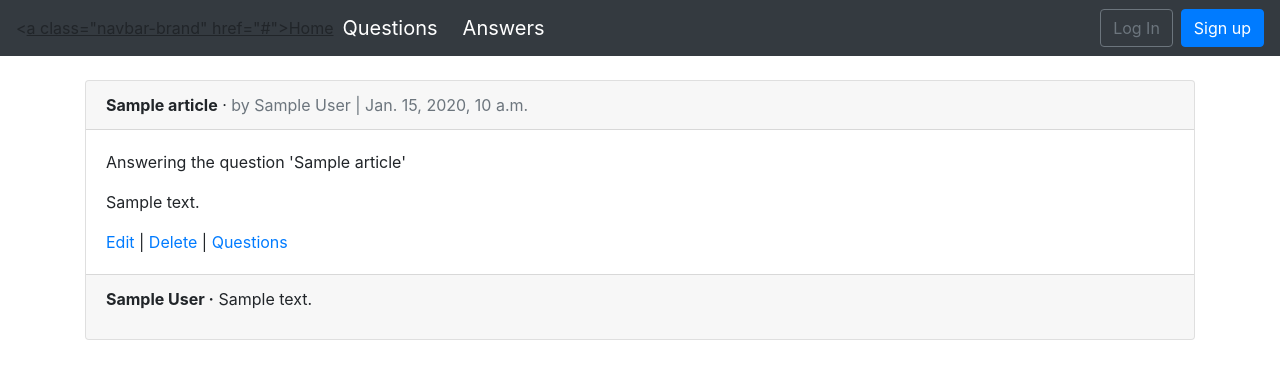
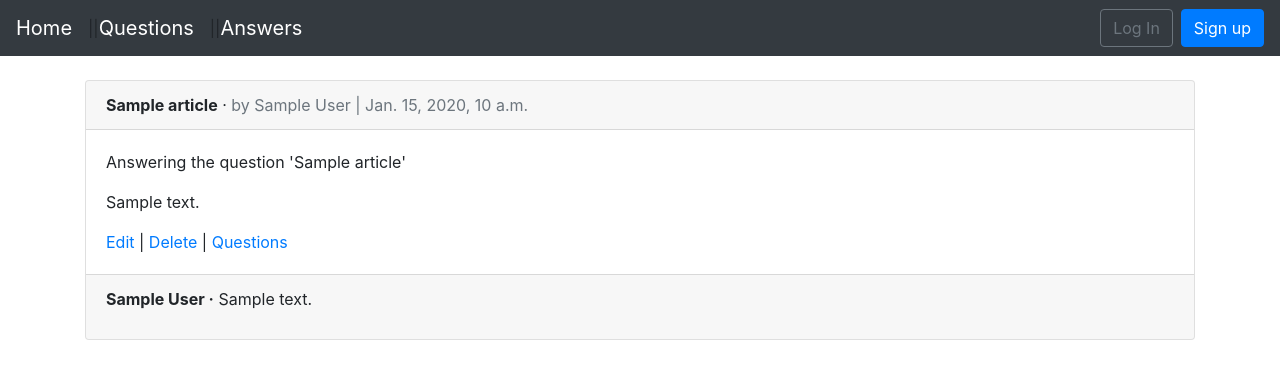
Before and after one commit to suryanshtokas/questiondjangoweb, a Django app: template templates/answers_list.html in a window 1280 px wide. Shown: the top 379 px of the page. Run offline with Django 3.2, Linux system fonts and the light colour scheme; the template is opened without the code that fills it: most values are stand-ins (such as "Sample title", 1, 10 or a date in 2020); some libraries are stand-ins or nearby versions.

Commit message:
Fixing errors

```diff
--- a/templates/base.html
+++ b/templates/base.html
@@ -12,13 +12,13 @@
   </head>
   <body>
     <nav class="navbar navbar-expand-md navbar-dark bg-dark mb-4">
-      <<u>a class="navbar-brand" href="{% url 'home' %}">Home</a></u>&nbsp;&nbsp;
-      <u></u><a class="navbar-brand" href="{% url 'article_list' %}">Questions</a></u>&nbsp;&nbsp;
-      <u></u><a class="navbar-brand" href="{% url 'answer_list' %}">Answers</a></u>
+      <u><a class="navbar-brand" href="{% url 'home' %}">Home</a></u>||
+      <u><a class="navbar-brand" href="{% url 'article_list' %}">Questions</a></u>||
+      <u><a class="navbar-brand" href="{% url 'answer_list' %}">Answers</a></u>
       {% if user.is_authenticated %}
         <ul class="navbar-nav mr-auto">
-          <li class="nav-item"><a href="{% url 'article_new' %}">+ New Question  </a></li>
-          <li class="nav-item"><a href="{% url 'answer_new' %}">&nbsp; &nbsp;+ New Answer</a></li>
+          <li class="nav-item"><a href="{% url 'article_new' %}">+ New Question  </a></li>&nbsp; &nbsp;
+          <li class="nav-item"><a href="{% url 'answer_new' %}">+ New Answer</a></li>
         </ul>
       {% endif %}
       <button class="navbar-toggler" type="button" data-toggle="collapse" data-target="#navbarCollapse" aria-controls="navbarCollapse" aria-expanded="false" aria-label="Toggle navigation">
```
